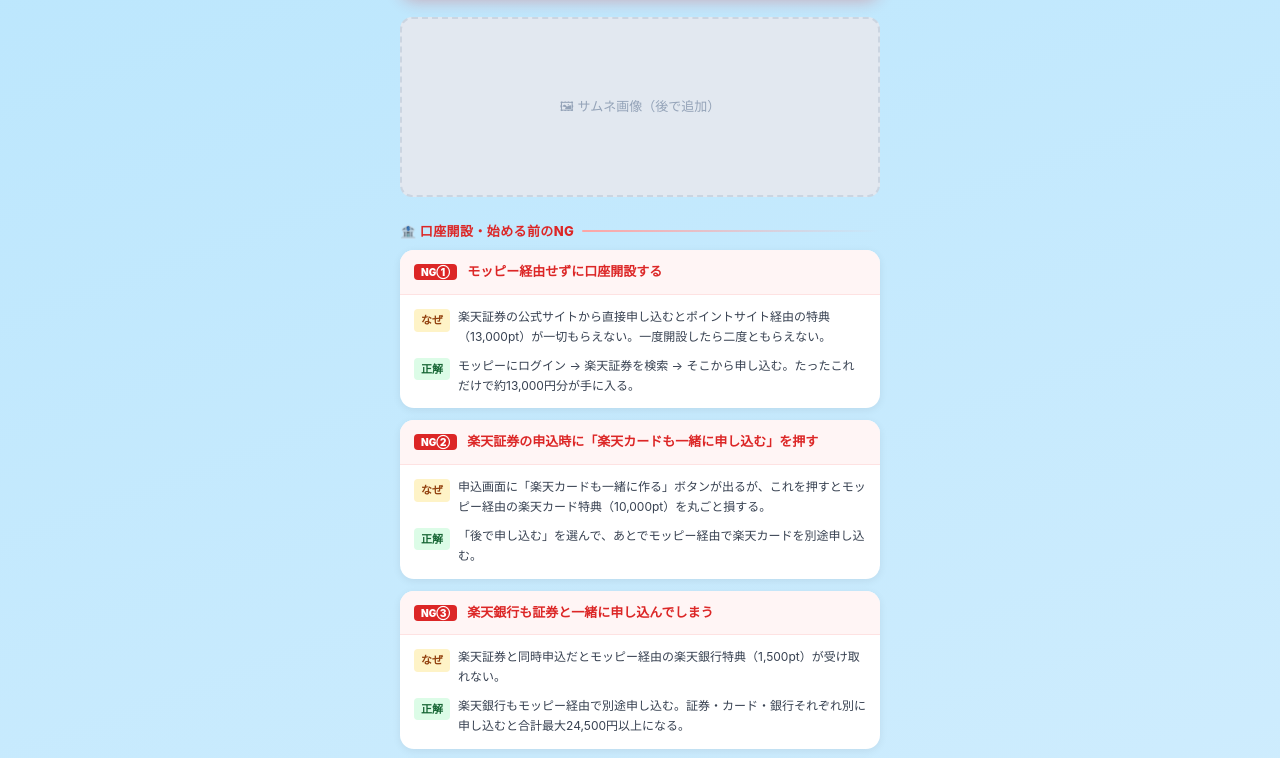
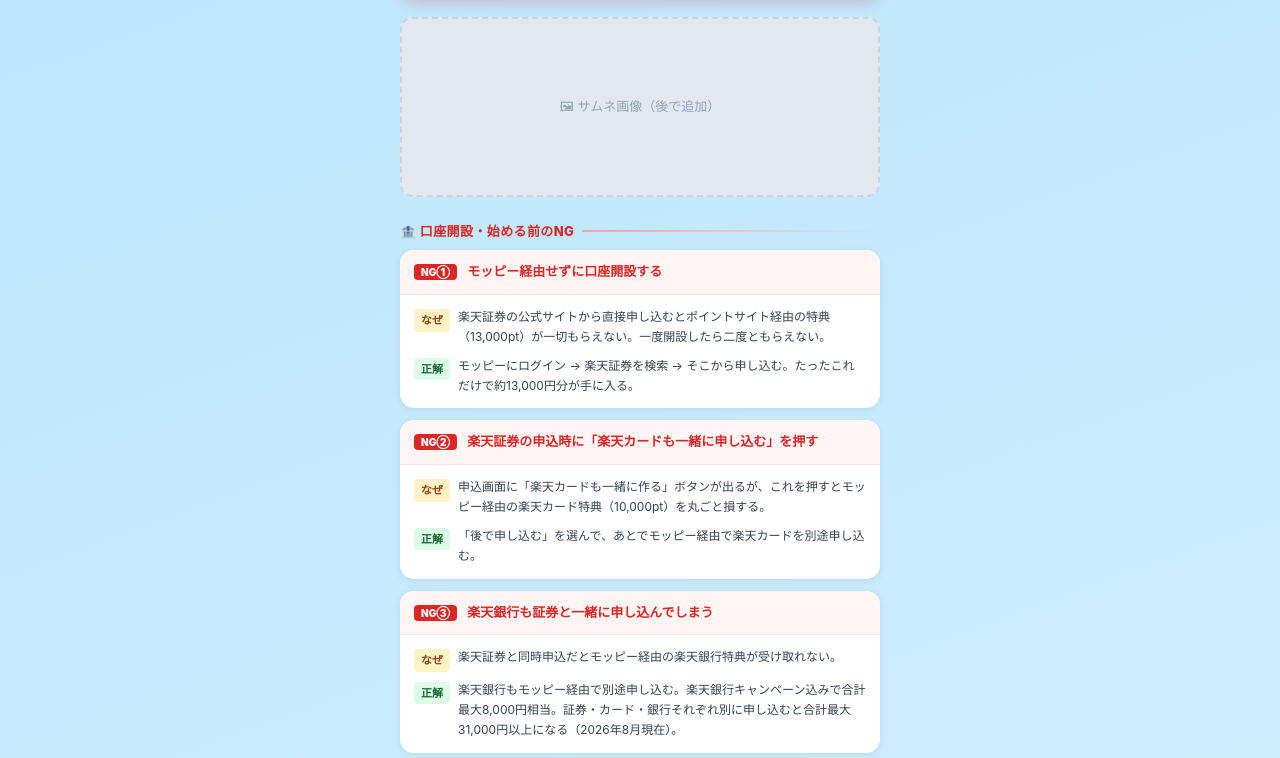
Before and after one commit to sota-toushilife/ng-nisa, a plain HTML site: page ng-nisa.html in a window 1280 px wide. Shown: the part 191-949 px from the top of the page. Drawn offline with Linux system fonts and the light colour scheme.

Commit message:
楽天銀行8,000円相当・合計31,000円以上に更新、2026年8月現在を追記

```diff
--- a/ng-nisa.html
+++ b/ng-nisa.html
@@ -207,11 +207,11 @@
     <div class="ng-body">
       <div class="ng-row">
         <span class="ng-label label-why">なぜ</span>
-        <span>楽天証券と同時申込だとモッピー経由の楽天銀行特典（1,500pt）が受け取れない。</span>
+        <span>楽天証券と同時申込だとモッピー経由の楽天銀行特典が受け取れない。</span>
       </div>
       <div class="ng-row">
         <span class="ng-label label-ans">正解</span>
-        <span>楽天銀行もモッピー経由で別途申し込む。証券・カード・銀行それぞれ別に申し込むと合計最大24,500円以上になる。</span>
+        <span>楽天銀行もモッピー経由で別途申し込む。楽天銀行キャンペーン込みで合計最大8,000円相当。証券・カード・銀行それぞれ別に申し込むと合計最大31,000円以上になる（2026年8月現在）。</span>
       </div>
     </div>
   </div>
```
